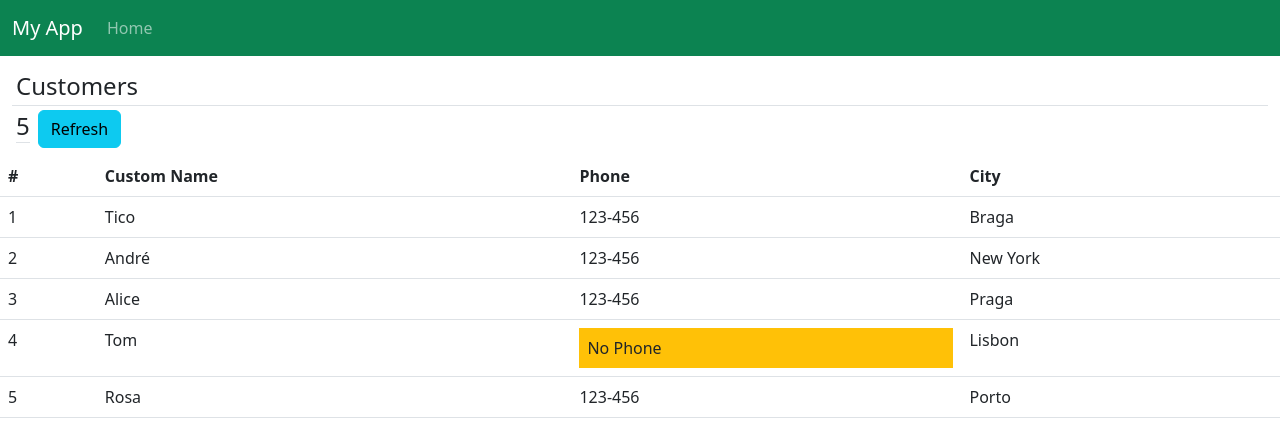
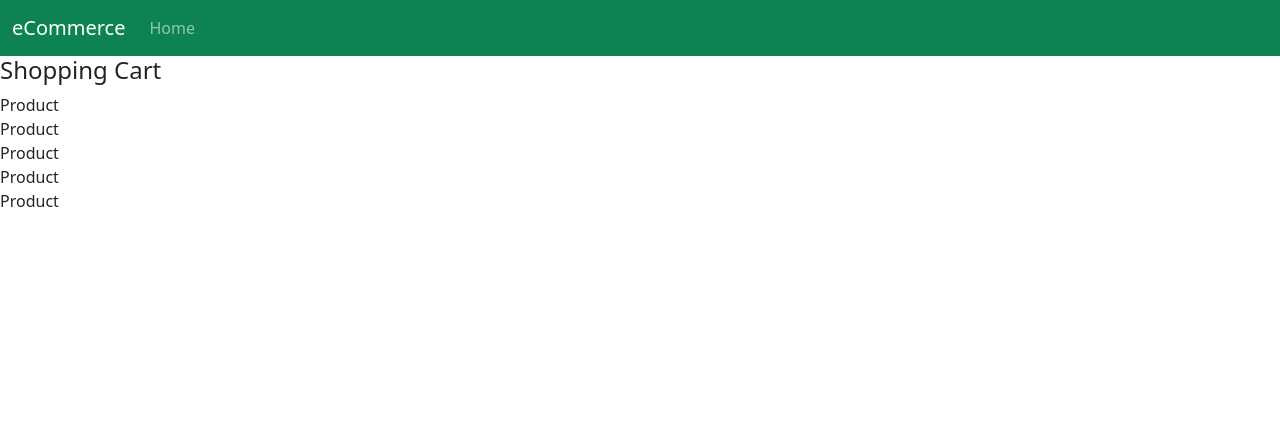
Before and after one commit to andre9277/e-commerce-React, a React (Create React App) app: page / in a window 1280 px wide. Shown: the top 442 px of the page. Built offline with nearby package versions, Linux system fonts and the light colour scheme.

Commit message:
Componente Carrinho de compras
Child componente de produto

```diff
--- a/public/index.html
+++ b/public/index.html
@@ -24,7 +24,7 @@
       work correctly both with client-side routing and a non-root public URL.
       Learn how to configure a non-root public URL by running `npm run build`.
     -->
-    <title>React App</title>
+    <title>eCommerce</title>
   </head>
   <body>
     <noscript>You need to enable JavaScript to run this app.</noscript>
--- a/src/App.jsx
+++ b/src/App.jsx
@@ -1,14 +1,15 @@
 import { Component } from "react";
-import MainContent from "./MainContent";
+import CustomerList from "./CustomerList";
 import NavBar from "./NavBar";
+import ShoppingCart from "./ShoppingCart";
 
-//App é a raiz, NavBar e MainContent são child componentes
+//App é a raiz, NavBar e CustomerList são child componentes
 class App extends Component {
   render() {
     return (
       <div>
         <NavBar />
-        <MainContent />
+        <ShoppingCart />
       </div>
     );
   }
--- /dev/null
+++ b/src/CustomerList.jsx
@@ -0,0 +1,127 @@
+import { Component } from "react";
+
+class CustomerList extends Component {
+  //propriedades:
+  state = {
+    pageTitle: "Customers",
+    customerCount: 5,
+    customers: [
+      {
+        id: 1,
+        photo: "https://picsum.photos/id/1010/60",
+        name: "Tico",
+        phone: "123-456",
+        adress: { city: "Braga" },
+      },
+      {
+        id: 2,
+        photo: "https://picsum.photos/id/1011/60",
+        name: "André",
+        phone: "123-456",
+        adress: { city: "New York" },
+      },
+      {
+        id: 3,
+        photo: "https://picsum.photos/id/1012/60",
+        name: "Alice",
+        phone: "123-456",
+        adress: { city: "Praga" },
+      },
+      {
+        id: 4,
+        photo: "https://picsum.photos/id/1013/60",
+        name: "Tom",
+        phone: null,
+        adress: { city: "Lisbon" },
+      },
+      {
+        id: 5,
+        photo: "https://picsum.photos/id/1014/60",
+        name: "Rosa",
+        phone: "123-456",
+        adress: { city: "Porto" },
+      },
+    ],
+  };
+
+  render() {
+    return (
+      <div>
+        <h4 className="m-1 p-1">
+          <p className="border-bottom m-1 p-1">{this.state.pageTitle}</p>
+          <span className="border-bottom m-2">{this.state.customerCount}</span>
+          <button className="btn btn-info" onClick={this.onRefreshClick}>
+            Refresh
+          </button>
+        </h4>
+        <table className="table">
+          <thead>
+            <tr>
+              <th>#</th>
+              <th>Photo</th>
+              <th>Custom Name</th>
+              <th>Phone</th>
+              <th>City</th>
+            </tr>
+          </thead>
+
+          <tbody>{this.getCustomerRow()}</tbody>
+        </table>
+      </div>
+    );
+  }
+
+  //executa quando o utilizador clicka no botão refresh
+  onRefreshClick = () => {
+    this.setState({
+      customerCount: 7,
+    });
+  };
+
+  getPhoneToRender = (phone) => {
+    return phone ? phone : <div className="bg-warning p-2">No Phone</div>;
+  };
+
+  //index do correspondente elemento ( customer 1 terá o index 0,etc)
+  getCustomerRow = () => {
+    return this.state.customers.map((cust, index) => {
+      return (
+        <tr key={cust.id}>
+          <td>{cust.id}</td>
+          <td>
+            <img src={cust.photo} alt="Customer" />
+            <div>
+              <button
+                className="btn btn-sm btn-secondary"
+                onClick={() => {
+                  this.onChangePictureClick(cust, index);
+                }}
+              >
+                Change Picture{" "}
+              </button>
+            </div>
+          </td>
+          <td>{cust.name}</td>
+          <td>{this.getPhoneToRender(cust.phone)}</td>
+          <td>{cust.adress.city}</td>
+        </tr>
+      );
+    });
+  };
+
+  //Executa quando o utilizador clicka no botão: "change picture"
+  //Recebe o "customer" objeto e index do cliente atual
+  onChangePictureClick = (cust, index) => {
+    //console.log(cust);
+    //console.log(index);
+
+    //vai buscar os clientes atuais
+    var custArr = this.state.customers;
+    custArr[index].photo = "https://picsum.photos/id/1019/60";
+
+    //dá update ao componente( ex: se for  customers:[], vai apagar tudo! )
+    this.setState({ customers: custArr });
+  };
+}
+
+export default CustomerList;
--- a/src/MainContent.jsx
+++ /dev/null
@@ -1,68 +0,0 @@
-import { Component } from "react";
-
-class MainContent extends Component {
-  //propriedades:
-  state = {
-    pageTitle: "Customers",
-    customerCount: 5,
-    customers: [
-      { id: 1, name: "Tico", phone: "123-456", adress: { city: "Braga" } },
-      { id: 2, name: "André", phone: "123-456", adress: { city: "New York" } },
-      { id: 3, name: "Alice", phone: "123-456", adress: { city: "Praga" } },
-      { id: 4, name: "Tom", phone: null, adress: { city: "Lisbon" } },
-      { id: 5, name: "Rosa", phone: "123-456", adress: { city: "Porto" } },
-    ],
-  };
-
-  render() {
-    return (
-      <div>
-        <h4 className="m-1 p-1">
-          <p className="border-bottom m-1 p-1">{this.state.pageTitle}</p>
-          <span className="border-bottom m-2">{this.state.customerCount}</span>
-          <button className="btn btn-info" onClick={this.onRefreshClick}>
-            Refresh
-          </button>
-        </h4>
-        <table className="table">
-          <thead>
-            <tr>
-              <th>#</th>
-              <th>Custom Name</th>
-              <th>Phone</th>
-              <th>City</th>
-            </tr>
-          </thead>
-
-          <tbody>{this.getCustomerRow()}</tbody>
-        </table>
-      </div>
-    );
-  }
-
-  //executa quando o utilizador clicka no botão refresh
-  onRefreshClick = () => {
-    this.setState({
-      customerCount: 7,
-    });
-  };
-
-  getPhoneToRender = (phone) => {
-    return phone ? phone : <div className="bg-warning p-2">No Phone</div>;
-  };
-
-  getCustomerRow = () => {
-    return this.state.customers.map((cust) => {
-      return (
-        <tr key={cust.id}>
-          <td>{cust.id}</td>
-          <td>{cust.name}</td>
-          <td>{this.getPhoneToRender(cust.phone)}</td>
-          <td>{cust.adress.city}</td>
-        </tr>
-      );
-    });
-  };
-}
-
-export default MainContent;
--- a/src/NavBar.jsx
+++ b/src/NavBar.jsx
@@ -7,7 +7,7 @@ class NavBar extends Component {
         <nav className="navbar navbar-expand-lg navbar-dark bg-dark navbar-style">
           <div className="container-fluid">
             <a className="navbar-brand" href="/#">
-              My App
+              eCommerce
             </a>
             <button
               className="navbar-toggler"
--- /dev/null
+++ b/src/Product.jsx
@@ -0,0 +1,7 @@
+import React, { Component } from "react";
+
+export default class Product extends Component {
+  render() {
+    return <div>Product</div>;
+  }
+}
--- /dev/null
+++ b/src/ShoppingCart.jsx
@@ -0,0 +1,28 @@
+import React, { Component } from "react";
+import Product from "./Product";
+
+export default class ShoppingCart extends Component {
+  state = {
+    products: [
+      { id: 1, productName: "iPhone", price: 990, quantity: 0 },
+      { id: 2, productName: "TV", price: 200, quantity: 0 },
+      { id: 3, productName: "Radio", price: 60, quantity: 0 },
+      { id: 4, productName: "Computer", price: 1000, quantity: 0 },
+      { id: 5, productName: "Hat", price: 20, quantity: 0 },
+    ],
+  };
+
+  render() {
+    return (
+      <div>
+        <h4>Shopping Cart</h4>
+
+        <div>
+          {this.state.products.map((prod) => {
+            return <Product />;
+          })}
+        </div>
+      </div>
+    );
+  }
+}
```
